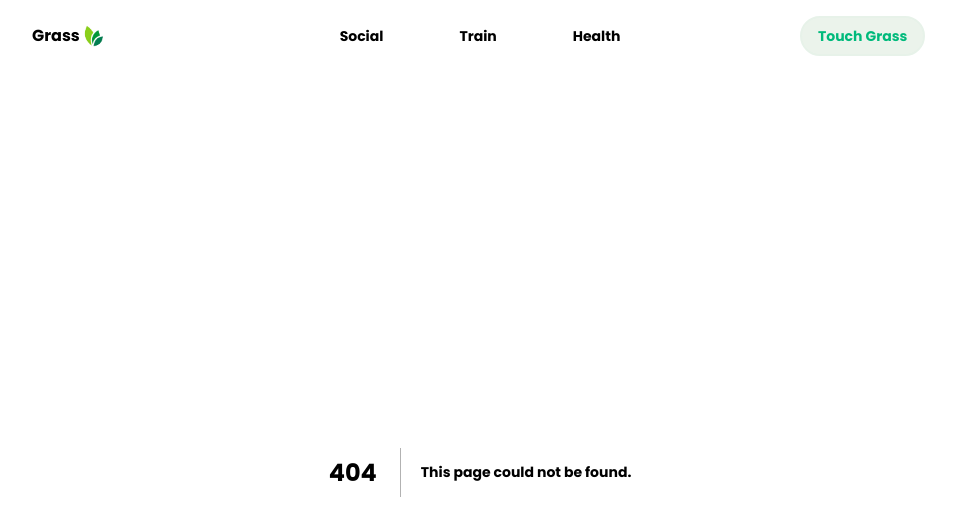
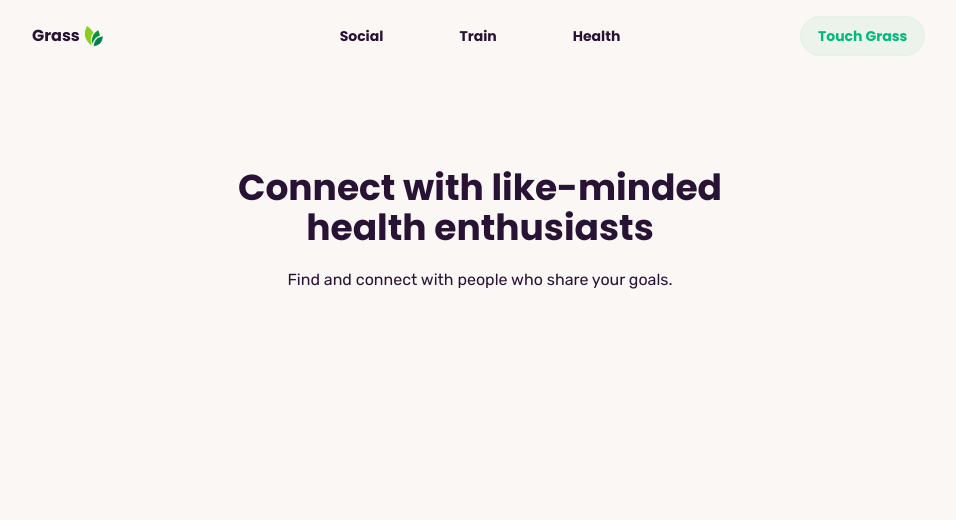
Before and after one commit to saugardev/ethprague, a Next.js app in the folder ui/: page /social in a window 1280 px wide. Before the commit this address had no page. Shown: the top 520 px of the page, without its empty margins (160-1116 px from the left). Built offline with nearby package versions, Linux system fonts and the light colour scheme.

Commit message:
feat: hero refactor and initial social page

```diff
--- a/ui/app/layout.tsx
+++ b/ui/app/layout.tsx
@@ -29,7 +29,9 @@ export default function RootLayout({
         className={`${geistSans.variable} ${geistMono.variable} antialiased`}
       >
         <Navbar />
-        {children}
+        <div className="max-w-4xl mx-auto py-4">
+          {children}
+        </div>
       </body>
     </html>
   );
--- a/ui/app/page.tsx
+++ b/ui/app/page.tsx
@@ -3,9 +3,12 @@ import Content from "@/components/content";
 
 export default function Home() {
   return (
-    <div className="max-w-4xl mx-auto py-4">
-      <Hero />
+    <>
+      <Hero
+        title="Create healthy habits and verify your progress"
+        subtitle="Track, improve and proof your health with Grass."
+      />
       <Content />
-    </div>
+    </>
   );
 }
--- /dev/null
+++ b/ui/app/social/page.tsx
@@ -0,0 +1,13 @@
+import Hero from "@/components/hero";
+
+export default function Social() {
+  return (
+    <>
+      <Hero
+        title="Connect with like-minded health enthusiasts"
+        subtitle="Find and connect with people who share your goals."
+        showCta={false}
+      />
+    </>
+  );
+}
--- a/ui/components/content.tsx
+++ b/ui/components/content.tsx
@@ -29,7 +29,7 @@ export default function Content() {
           </div>
         </div>
         <div className="text-right mt-auto leading-tight text-xs absolute -bottom-10 right-2">
-          Built with <br /><span className="text-success underline font-bold">Love</span>
+          Built with <br /><span className="text-success underline font-bold">vlayer</span>
         </div>
       </div>
     </div>
--- a/ui/components/hero.tsx
+++ b/ui/components/hero.tsx
@@ -1,14 +1,23 @@
-export default function Hero() {
+interface HeroProps {
+  title: string;
+  subtitle: string;
+  showCta?: boolean;
+  ctaText?: string;
+}
+
+export default function Hero({ title, subtitle, showCta = true, ctaText = "Touch Grass" }: HeroProps) {
   return (
     <div className="flex flex-col items-center mt-20">
-      <h1 className="text-4xl font-bold max-w-xl text-center">Create healthy habits and verify your progress</h1>
+      <h1 className="text-4xl font-bold max-w-xl text-center">{title}</h1>
       <div className="flex flex-col items-center">
-        <div className="mt-5">
-          Track, improve and proof your health with Grass.
+        <div className="mt-5 text-center">
+          {subtitle}
         </div>
-        <div className="flex mt-5 gap-5">
-          <button className="btn btn-success btn-soft">Touch Grass</button>
-        </div>
+        {showCta && (
+          <div className="flex mt-5 gap-5">
+            <button className="btn btn-success btn-soft">{ctaText}</button>
+          </div>
+        )}
       </div>
     </div>
   );
--- a/ui/components/navbar.tsx
+++ b/ui/components/navbar.tsx
@@ -11,9 +11,9 @@ export default function Navbar() {
         </Link>
 
         <div className="flex gap-10">
-          <Link href="/" className="btn btn-ghost">Social</Link>
-          <Link href="/about" className="btn btn-ghost">Train</Link>
-          <Link href="/contact" className="btn btn-ghost">Health</Link>
+          <Link href="/social" className="btn btn-ghost">Social</Link>
+          <Link href="/train" className="btn btn-ghost">Train</Link>
+          <Link href="/health" className="btn btn-ghost">Health</Link>
         </div>
 
         <div className="w-32">
```
